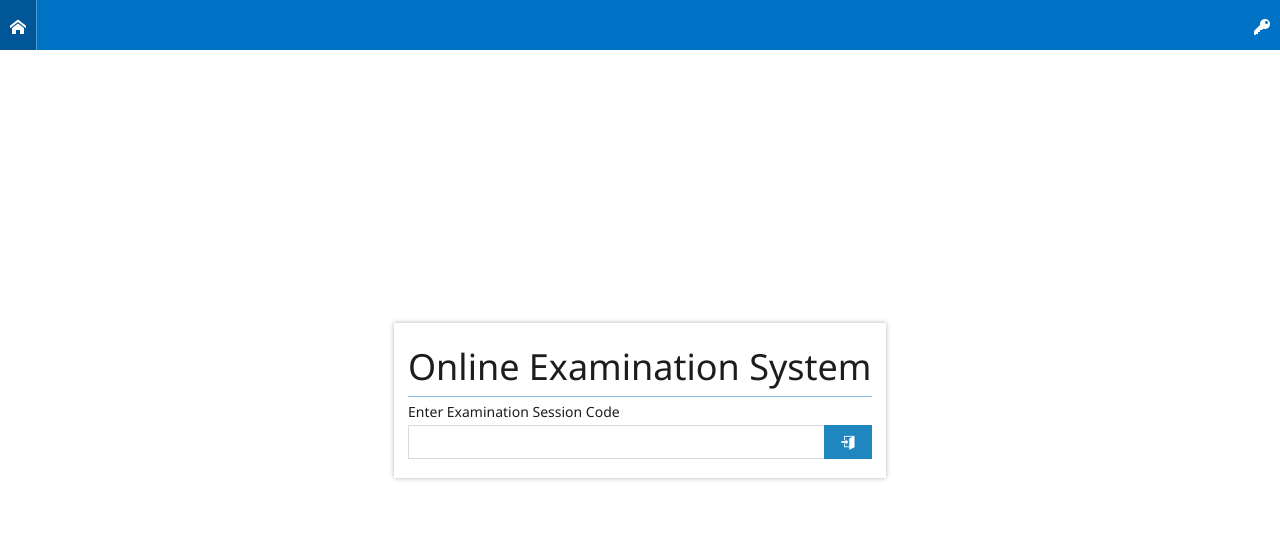
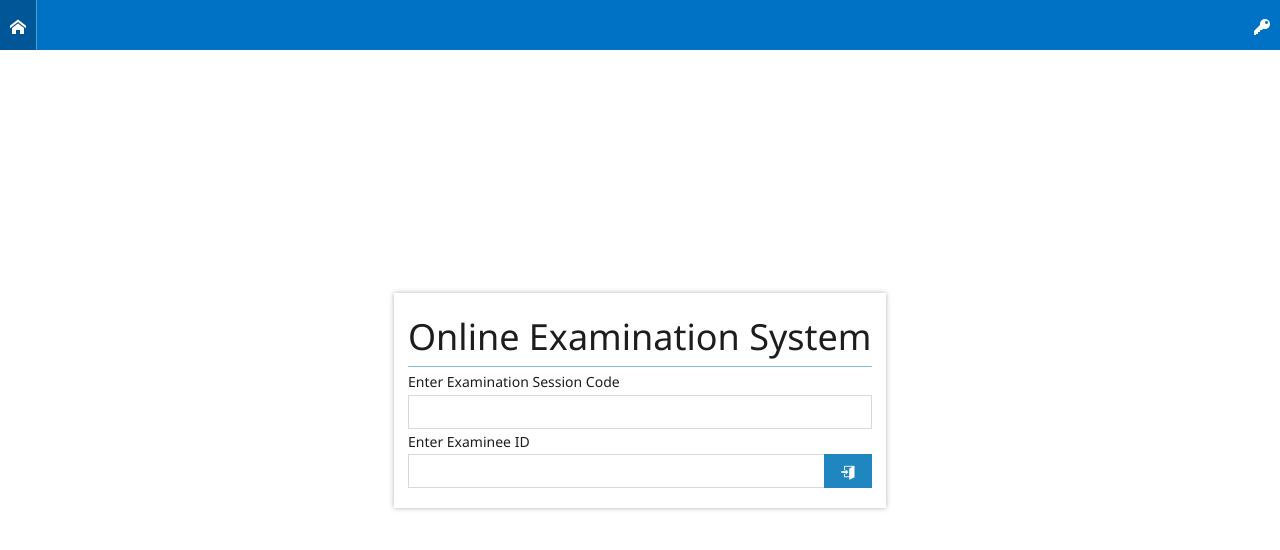
Before and after one commit to gilbertdim/online_exam, a PHP site: page / in a window 1280 px wide. Shown: the top 550 px of the page. Run offline with PHP 8.4, Linux system fonts and the light colour scheme; a stand-in replaces the project's code that opens the database connection.

Commit message:
examinee code as a way of preventing examinee from taking same test more than once

```diff
--- a/src/index.php
+++ b/src/index.php
@@ -54,14 +54,21 @@
 
             $('#btnGoExam').click(function(){
 
-                if($('#txtExamCode')[0].value != '') {
+                if($('#txtExamCode')[0].value != '' && $('#txtExamineeCode')[0].value != '' ) {
                     $.post(
                         'exam/save_data.php', {
-                        check_exam_code : $('#txtExamCode')[0].value
+                        check_exam_code : $('#txtExamCode')[0].value,
+                        examinee_code : $('#txtExamineeCode')[0].value
                         },function(data) {
-                            if(data.trim() == 'proceed') {
-                                window.location = 'exam/?id=' + $('#txtExamCode')[0].value;
-                            } else {
+                            valid_codes = false;
+                            if (data > '') {
+                                ret = JSON.parse(data);
+                                if (ret.student_id > 0) {
+                                    valid_codes = true;
+                                    window.location = 'exam/?id=' + $('#txtExamCode')[0].value + '&sid=' + ret.student_id;
+                                }
+                            }
+                            if (!valid_codes) {
                                 $.Notify({
                                     caption:'Invalid Exam code',
                                     content:'Exam code is either not found or the exam is not yet started or the exam has already expired.<br><br>Please coordinate with your exam coordinator regarding the exam details.',
@@ -74,7 +81,7 @@
                 } else {
                     $.Notify({
                         caption:'Online Exam',
-                        content:'Please enter exam code to start the exam.',
+                        content:'Please enter exam code and examinee code to start the exam.',
                         type:'alert',
                         timeout:6000
                     });
@@ -108,6 +115,18 @@
                         <div class="cell size12">
                             <div class="input-control text full-size">
                                 <input type="text" id="txtExamCode">
+                            </div>
+                        </div>
+                    </div>
+                    <div class="row">
+                        <div class="cell size12">
+                            <label>Enter Examinee ID</label>
+                        </div>
+                    </div>
+                    <div class="row">
+                        <div class="cell size12">
+                            <div class="input-control text full-size">
+                                <input type="text" id="txtExamineeCode">
                                 <button id="btnGoExam" class="button primary"><span class="mif-enter"></span></button>
                             </div>
                         </div>
@@ -162,7 +181,8 @@
                     </div>
                     <div class="row">
                         <div class="cell size12">
-                            <button type="button" onclick="window.location = 'forgotpassword.php'" class="button full-size">Forgot Password</button>
+                            <!-- TODO: enable button when forgot password feature is working -->
+                            <!-- <button type="button" onclick="window.location = 'forgotpassword.php'" class="button full-size">Forgot Password</button> -->
                         </div>
                     </div>
                 </div>
```
